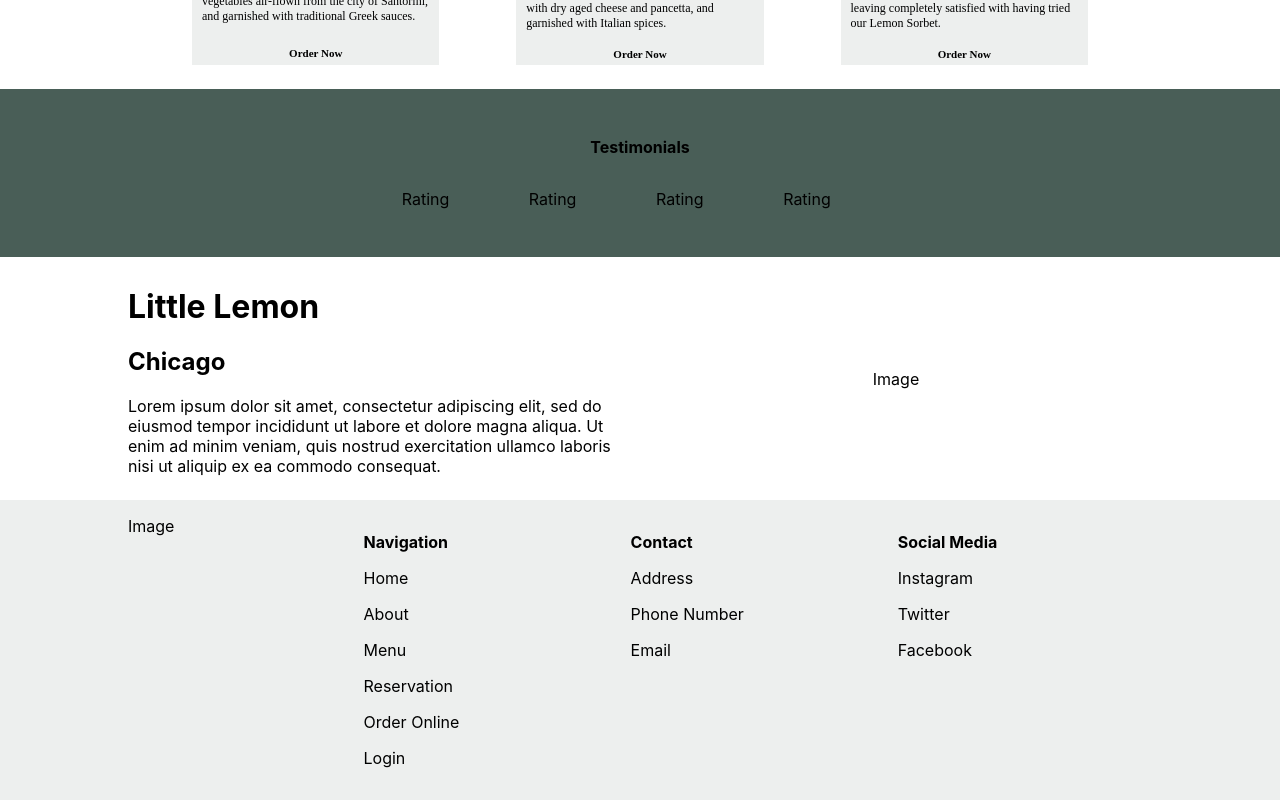
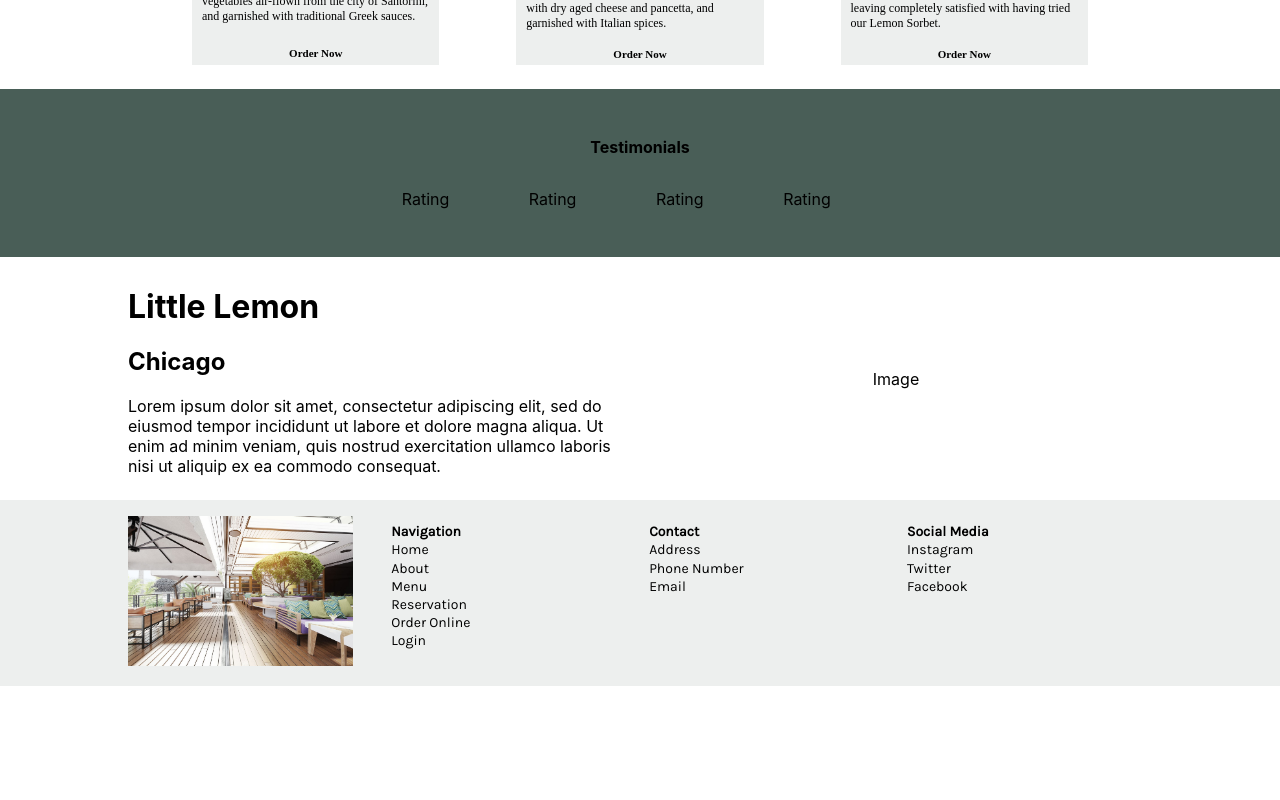
Before and after one commit to kynapy/little-lemon-react, a React (Create React App) app: page /reservation-page in a window 1280 px wide. Shown: the part 659-1459 px from the top of the page. After the commit the page ends 1345 px from the top, so only its background shows below. Built offline with nearby package versions, Linux system fonts and the light colour scheme; a web font is replaced by a local one.

Commit message:
Complete Footer section

```diff
--- a/src/components/Footer.js
+++ b/src/components/Footer.js
@@ -1,3 +1,6 @@
+import restaurant from "./../images/restaurant.jpg";
+import "./css/Footer.css";
+
 function Footer() {
     return (
         <footer style={{
@@ -7,11 +10,13 @@ function Footer() {
             columnGap: "3vw",
             backgroundColor: "#EDEFEE",
         }}>
-            <div>Image</div>
+            <div><img src={ restaurant } style={{maxHeight: "150px"}}/></div>
             <div style={{
                 display: "grid",
                 gridTemplateColumns: "1fr 1fr 1fr",
                 columnGap: "1vw",
+                lineHeight: 0.3,
+                fontSize: 14,
             }}>
                 <div>
                     <p><b>Navigation</b></p>
--- /dev/null
+++ b/src/components/css/Footer.css
@@ -0,0 +1,5 @@
+@import url('https://fonts.googleapis.com/css?family=Karla');
+
+footer {
+    font-family: "Karla";
+}
```
Also changed, not shown: src/images/restaurant.jpg (added).
